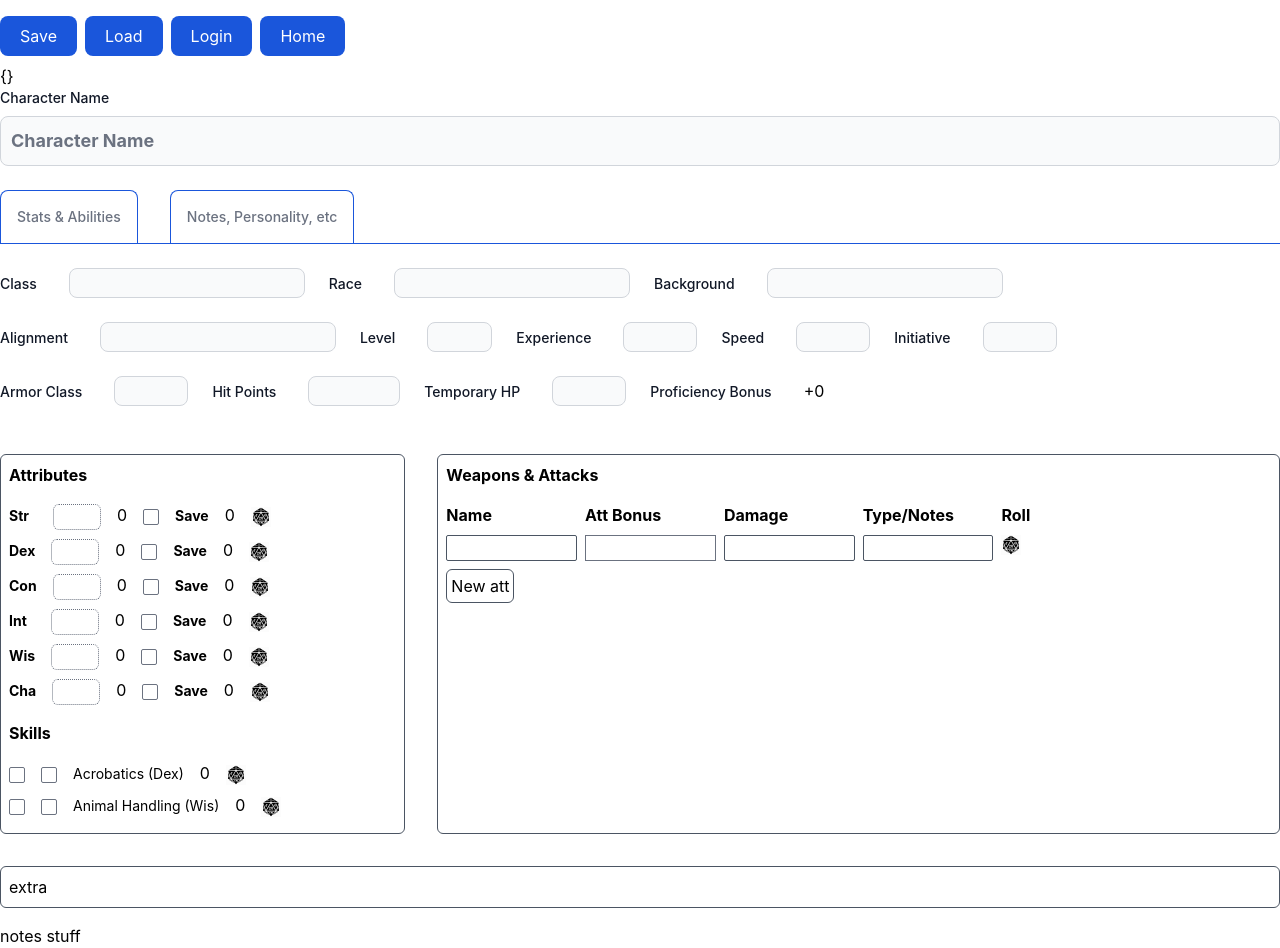
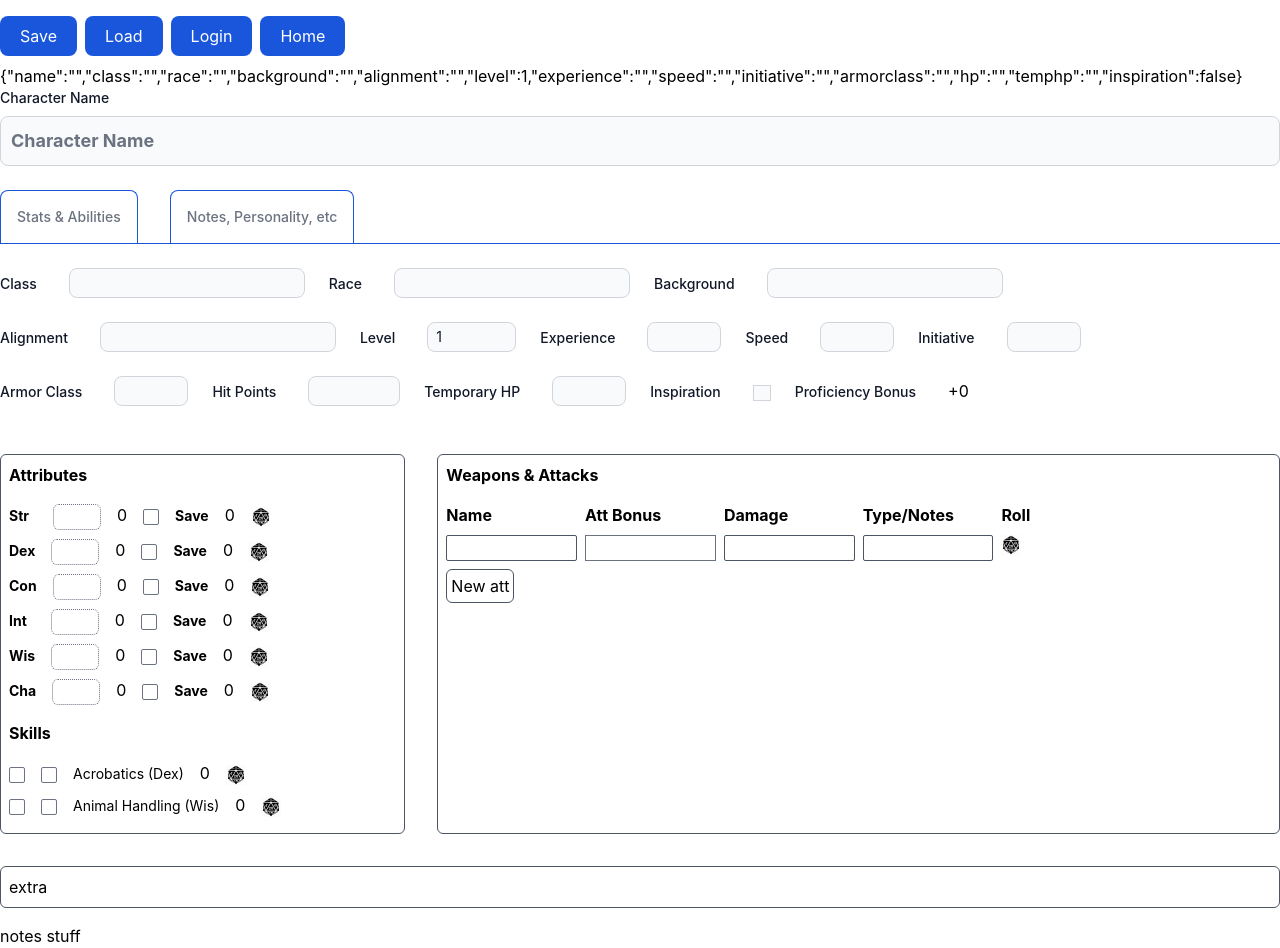
Before and after one commit to deidaraxc4/dnd-character-sheet, a Next.js app in the folder dnd-sheet/: page /character in a window 1280 px wide. Built offline with nearby package versions, Linux system fonts and the light colour scheme.

Commit message:
add default char obj

```diff
--- a/dnd-sheet/pages/character/index.js
+++ b/dnd-sheet/pages/character/index.js
@@ -4,13 +4,13 @@ import styles from '../../styles/Home.module.css'
 import { useEffect, useState } from 'react'
 import socketIOClient from 'socket.io-client'
 import { rollDice } from '../../util/roll'
-import { CharacterModel } from '../../util/characterModel'
+import { CharacterModel, Default5eChar } from '../../util/characterModel'
 import { getCharacter, getCharacterNames, saveCharacter } from '../../util/storage'
 
 const Character = () => {
     const [socket, setSocket] = useState(null);
     const [messages, setMessages] = useState([]);
-    const [characterModel, setCharacterModel] = useState(new CharacterModel());
+    const [characterModel, setCharacterModel] = useState(new CharacterModel(Default5eChar));
     const [listsaves, setListsaves] = useState([]);
 
     // useEffect(() => {
@@ -32,6 +32,15 @@ const Character = () => {
 
     // curry function
     const handleChange = prop => (e) => {
+        if (prop === "inspiration") {
+            let updatedVal = {}
+            updatedVal[prop] = e.target.checked
+            setCharacterModel(model => ({
+                ...characterModel,
+                ...updatedVal
+            }))
+            return;
+        }
         let updatedVal = {}
         updatedVal[prop] = e.target.value
         setCharacterModel(model => ({
@@ -176,7 +185,7 @@ const Character = () => {
                                     <label className="mb-2 text-sm font-medium text-gray-900">Level</label>
                                 </dt>
                                 <dd className="ml-8">
-                                    <input type="text" id="dndlevel" size="1" value={characterModel.level} onChange={handleChange("level")} className="px-2 py-1 bg-gray-50 border border-gray-300 text-gray-900 text-sm rounded-lg focus:ring-blue-500 focus:border-blue-500" />
+                                    <input type="number" id="dndlevel" size="1" min={1} max={20} value={characterModel.level} onChange={handleChange("level")} className="px-2 py-1 bg-gray-50 border border-gray-300 text-gray-900 text-sm rounded-lg focus:ring-blue-500 focus:border-blue-500" />
                                 </dd>
                             </dl>
                             <dl className="flex flex-row justify-start items-center mb-4 mr-6 mt-2">
@@ -225,6 +234,14 @@ const Character = () => {
                                 </dt>
                                 <dd className="ml-8">
                                     <input type="text" id="dndtemphp" size="2" value={characterModel.temphp} onChange={handleChange("temphp")} className="px-2 py-1 bg-gray-50 border border-gray-300 text-gray-900 text-sm rounded-lg focus:ring-blue-500 focus:border-blue-500" />
+                                </dd>
+                            </dl>
+                            <dl className="flex flex-row justify-start items-center mb-4 mr-6 mt-2">
+                                <dt>
+                                    <label className="mb-2 text-sm font-medium text-gray-900">Inspiration</label>
+                                </dt>
+                                <dd className="ml-8">
+                                    <input type="checkbox" id="dndinspiration" size="2" value={characterModel.inspiration} onChange={handleChange("inspiration")} className="px-2 py-1 bg-gray-50 border border-gray-300 text-gray-900 text-sm focus:ring-blue-500 focus:border-blue-500" />
                                 </dd>
                             </dl>
                             <dl className="flex flex-row justify-start items-center mb-4 mr-6 mt-2">
--- a/dnd-sheet/util/characterModel.js
+++ b/dnd-sheet/util/characterModel.js
@@ -3,3 +3,20 @@ export class CharacterModel {
         Object.assign(this, json);
     }
 }
+
+export const Default5eChar = {
+    name: "",
+    class: "",
+    race: "",
+    background: "",
+    alignment: "",
+    level: 1,
+    experience: "",
+    speed: "",
+    initiative: "",
+    armorclass: "",
+    hp: "",
+    temphp: "",
+    inspiration: false,
+
+}
```
